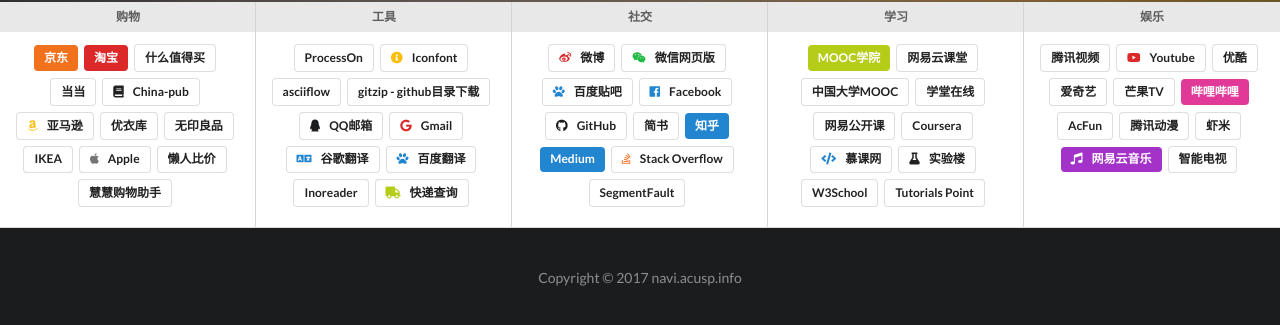
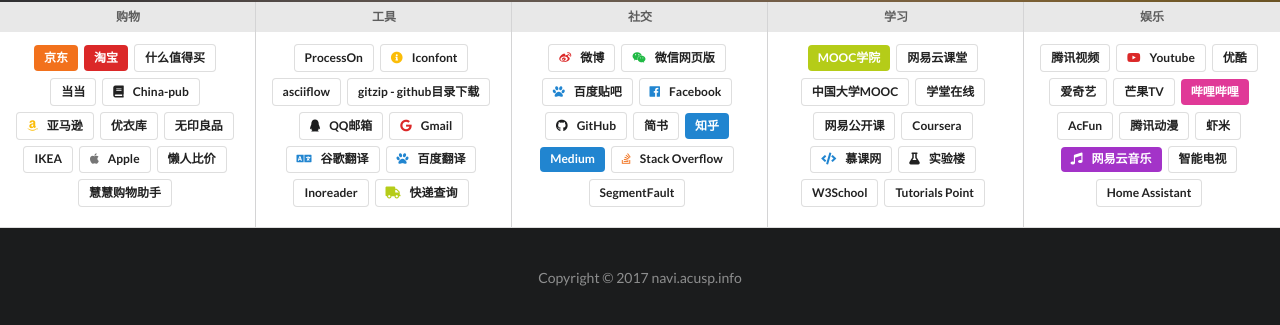
Before and after one commit to acusp/AC-Navi, a Jekyll site: the page built from index.html, in a window 1280 px wide. Shown: the part 657-982 px from the top of the page. Built offline with Jekyll 4.4.1, drawn with Linux system fonts in a browser that asks for light colours; comment, search, counter and statistics services are not loaded.

Commit message:
Add home assistant

```diff
--- a/_data/home_links.yml
+++ b/_data/home_links.yml
@@ -245,6 +245,10 @@
       style: basic
       url: https://www.znds.com/
 
+    - name: Home Assistant
+      style: basic
+      url: https://home-assistant.io/
+
 
   # - category: 求职
   #   links:
```
